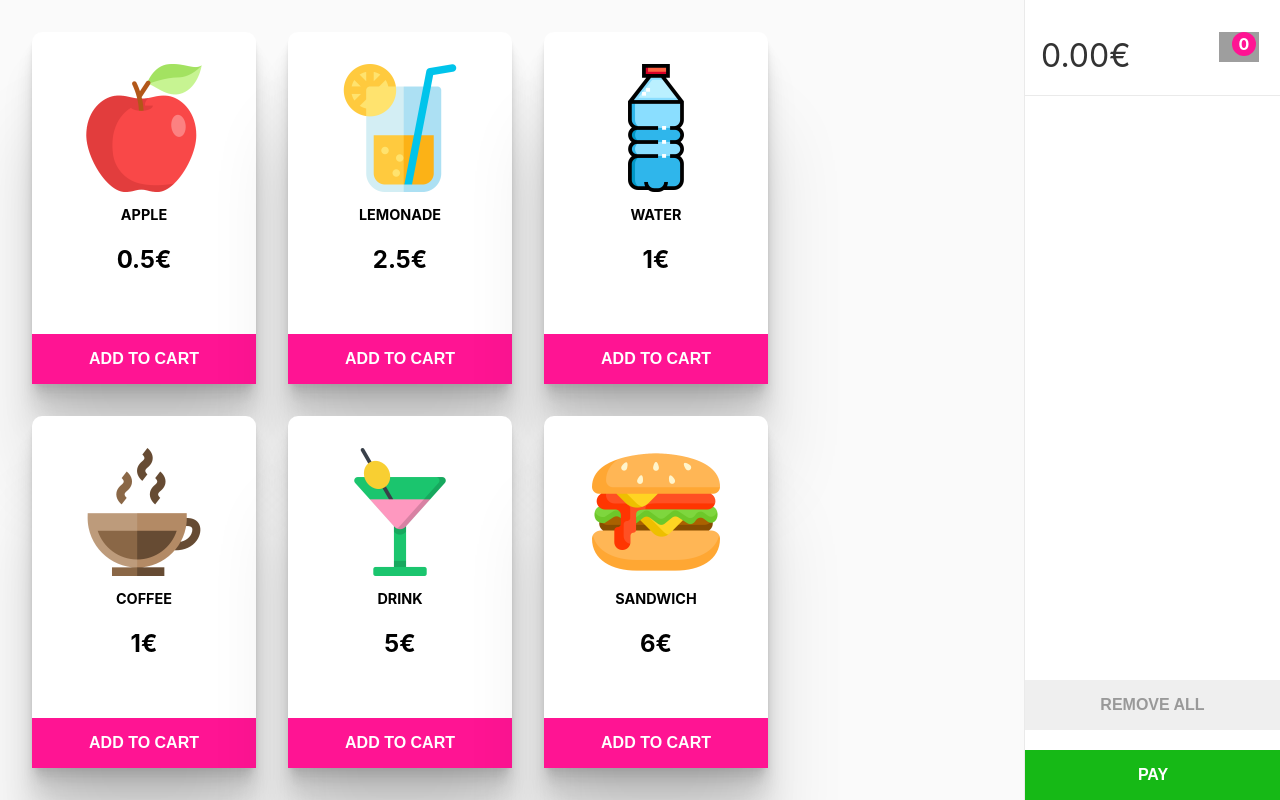
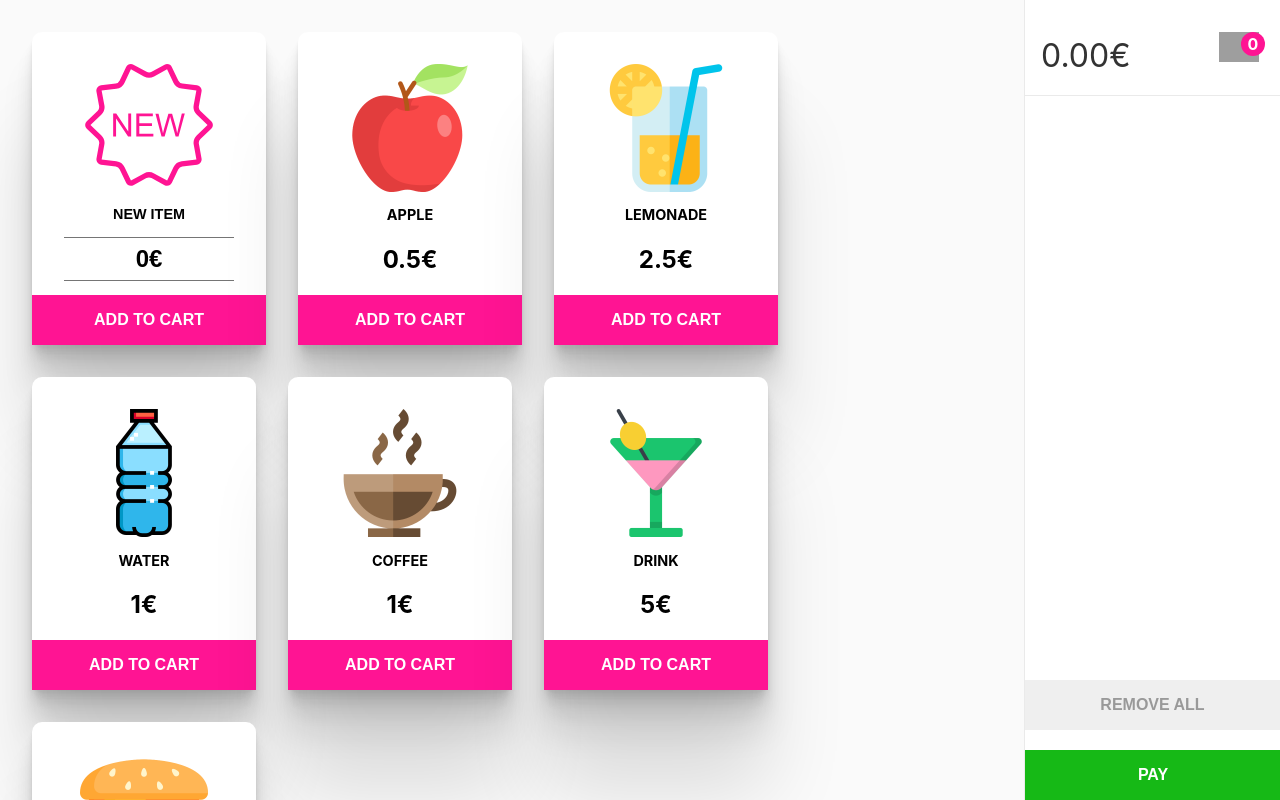
Before and after one commit to devbewill/react-simple-cart-demo, a React (Create React App) app: page / in a window 1280 px wide. Shown: the top 800 px of the page. Built offline with nearby package versions, Linux system fonts and the light colour scheme; grey boxes are pictures that could not be loaded.

Commit message:
added custom item to item list

```diff
--- a/src/App.scss
+++ b/src/App.scss
@@ -68,7 +68,7 @@ button {
 	.cartCounter {
 		position: absolute;
 		top: 2em;
-		right: 1.5em;
+		right: 15px;
 		background: deeppink;
 		color: #fff;
 		width: 1.5em;
@@ -164,6 +164,10 @@ button {
 		.add {
 			bottom: 0;
 		}
+
+		&.custom {
+			padding: 2em 2em 4em 2em;
+		}
 	}
 }
 
@@ -171,12 +175,25 @@ button {
 	display: flex;
 	flex-direction: column;
 
+	.newProduct {
+		mask: url('./images/newProduct.svg');
+		margin: 0 auto;
+		display: inline-block;
+		width: 10vw;
+		height: 10vw;
+		background: deeppink;
+		mask-size: contain;
+		mask-repeat: no-repeat;
+	}
+
 	img {
+		width: 10vw;
 		max-width: 10vw;
 	}
 
 	.itemName {
 		text-align: center;
+		font-weight: bold;
 		font-size: 0.9em;
 		padding: 1em 0;
 		text-transform: uppercase;
@@ -198,6 +215,7 @@ button {
 	}
 
 	.itemPrice {
+		font-weight: bold;
 		padding-top: 1em;
 		text-align: center;
 		font-size: 1.5em;
@@ -208,3 +226,98 @@ button {
 		}
 	}
 }
+
+// Material input Style
+/* form starting stylings ------------------------------- */
+.group {
+	position: relative;
+	margin: 0;
+}
+input {
+	font-size: 18px;
+	padding: 0;
+	display: block;
+	width: 170px;
+	border: none;
+	border-bottom: 1px solid #757575;
+}
+input:focus {
+	outline: none;
+}
+
+/* LABEL ======================================= */
+label {
+	color: #999;
+	font-size: 18px;
+	font-weight: normal;
+	position: absolute;
+	pointer-events: none;
+	left: 5px;
+	top: 10px;
+	transition: 0.2s ease all;
+}
+
+/* active state */
+input:focus ~ label,
+input:valid ~ label {
+	top: -20px;
+	font-size: 14px;
+	color: deeppink;
+}
+
+/* BOTTOM BARS ================================= */
+.bar {
+	position: relative;
+	display: block;
+	width: 170px;
+}
+.bar:before,
+.bar:after {
+	content: '';
+	height: 2px;
+	width: 0;
+	bottom: 0;
+	position: absolute;
+	background: deeppink;
+	transition: 0.2s ease all;
+}
+.bar:before {
+	left: 50%;
+}
+.bar:after {
+	right: 50%;
+}
+
+/* active state */
+input:focus ~ .bar:before,
+input:focus ~ .bar:after {
+	width: 50%;
+}
+
+/* HIGHLIGHTER ================================== */
+.highlight {
+	position: absolute;
+	height: 60%;
+	width: 170px;
+	top: 25%;
+	left: 0;
+	pointer-events: none;
+	opacity: 0.5;
+}
+
+/* active state */
+input:focus ~ .highlight {
+	animation: inputHighlighter 0.3s ease;
+}
+
+/* ANIMATIONS ================ */
+
+@keyframes inputHighlighter {
+	from {
+		background: deeppink;
+	}
+	to {
+		width: 0;
+		background: transparent;
+	}
+}
--- /dev/null
+++ b/src/components/ItemCustom.js
@@ -0,0 +1,80 @@
+import React, { useContext, useState, useEffect } from 'react';
+import { CartContext } from './CartContext';
+import newProduct from '../images/newProduct.svg';
+
+export const ItemCustom = (props) => {
+	let qty = 0;
+	const [ cart, setCart ] = useContext(CartContext);
+	const [ counter, setCounter ] = useState(qty);
+	const [ customPrice, setCustomPrice ] = useState('0€');
+	const [ customName, setCustomName ] = useState('New Item');
+
+	useEffect(
+		() => {
+			qty = cart.filter((obj) => obj.id === props.id).length;
+			setCounter(qty);
+		},
+		[ cart ]
+	);
+
+	const addToCart = () => {
+		const item = { name: customName, price: parseInt(customPrice), id: '', img: newProduct };
+		console.log(item);
+		setCart((currentState) => [ ...currentState, item ]);
+		setCustomPrice('0€');
+		setCustomName('New Item');
+	};
+
+	return (
+		<div className="item custom">
+			<div className="itemInfos">
+				<span className="newProduct" />
+
+				<form>
+					<div className="group">
+						<input
+							className="itemName"
+							name="name"
+							type="text"
+							value={customName}
+							onFocus={(e) => {
+								e.target.value = '';
+							}}
+							onChange={(e) => {
+								setCustomName(e.target.value);
+							}}
+						/>
+						<span className="highlight" />
+						<span className="bar" />
+						{/* <label>{customName}</label> */}
+					</div>
+
+					<div className="group">
+						<input
+							className="itemPrice"
+							name="price"
+							type="text"
+							value={customPrice}
+							onFocus={(e) => {
+								e.target.value = '';
+							}}
+							onChange={(e) => {
+								setCustomPrice(e.target.value);
+							}}
+						/>
+						<span className="highlight" />
+						<span className="bar" />
+						{/* <label>{customPrice}</label> */}
+					</div>
+				</form>
+				{counter != 0 && <span className="itemCounter"> x{counter}</span>}
+				<button className="add" onClick={addToCart}>
+					Add to cart
+				</button>
+				{/* <button className="remove" onClick={() => removeToCart(props)}>
+				Remove
+			</button> */}
+			</div>
+		</div>
+	);
+};
--- a/src/components/ItemList.js
+++ b/src/components/ItemList.js
@@ -1,10 +1,12 @@
 import React from 'react';
 import { Item } from './Item';
+import { ItemCustom } from './ItemCustom';
 
 export const ItemList = (props) => {
 	const db = props.db;
 	return (
 		<div className="itemList">
+			<ItemCustom />
 			{db.map((item, i) => (
 				<div key={i} className="item">
 					<Item name={item.name} price={item.price} id={item.id} img={item.img} />
```
Also changed, not shown: src/images/newProduct.svg (added), 1 other file (tests, documents, lock files or other folders).
